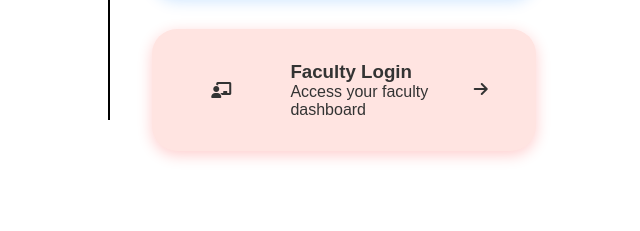
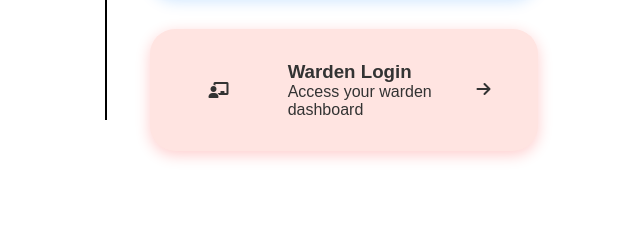
Before and after one commit to HarshParyani33/Project-Exhibition, a plain HTML site: page login-2.html in a window 1280 px wide. Shown: the part 456-687 px from the top of the page, 624-1264 px from the left. Drawn offline with Linux system fonts and the light colour scheme.

Commit message:
loginupdate

```diff
--- a/login-2.html
+++ b/login-2.html
@@ -57,8 +57,8 @@
                             <i class="fas fa-chalkboard-teacher"></i>
                         </div>
                         <div class="text-content">
-                            <h3>Faculty Login</h3>
-                            <p>Access your faculty dashboard</p>
+                            <h3>Warden Login</h3>
+                            <p>Access your warden dashboard</p>
                         </div>
                         <div class="arrow">
                             <i class="fas fa-arrow-right"></i>
```
